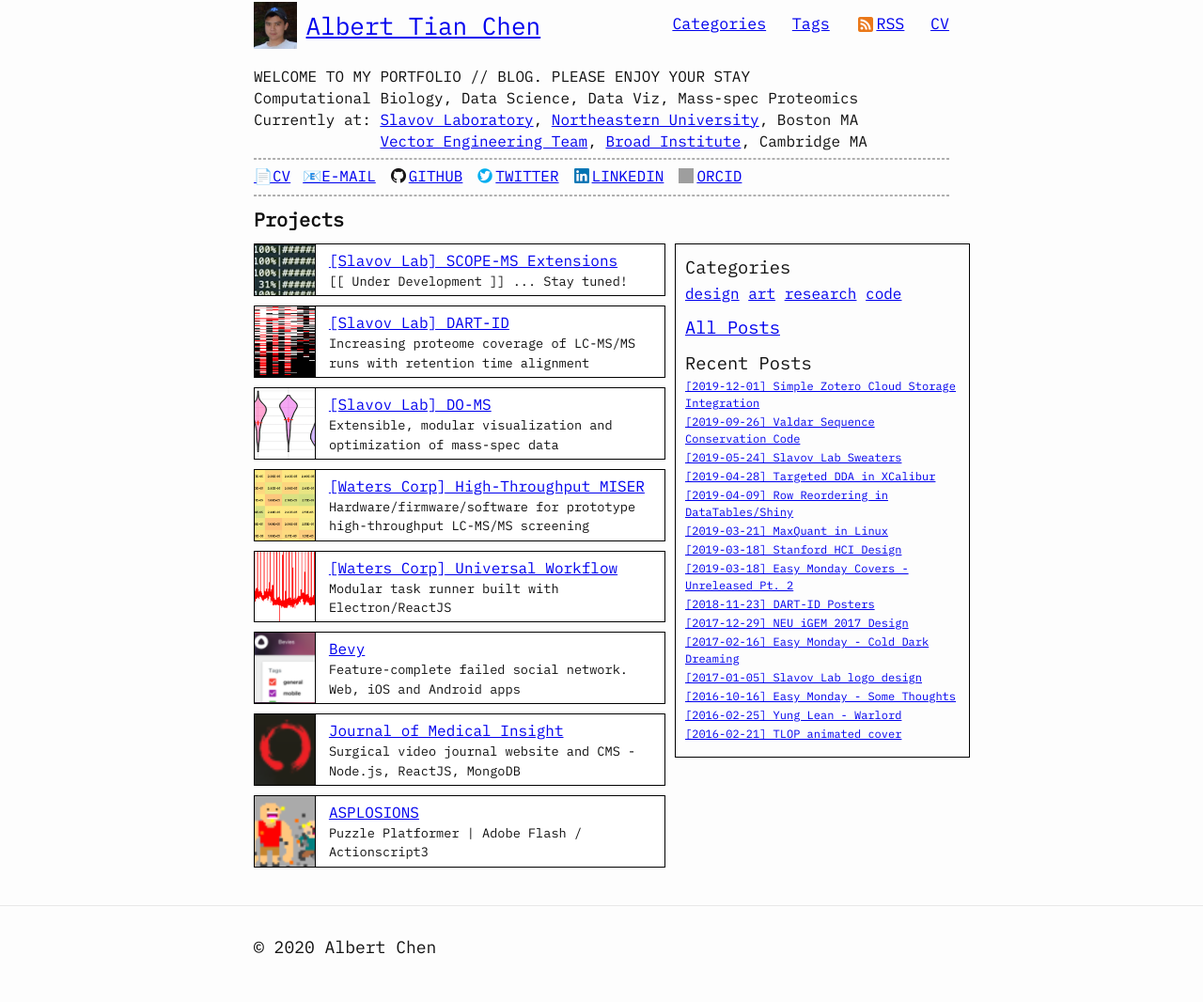
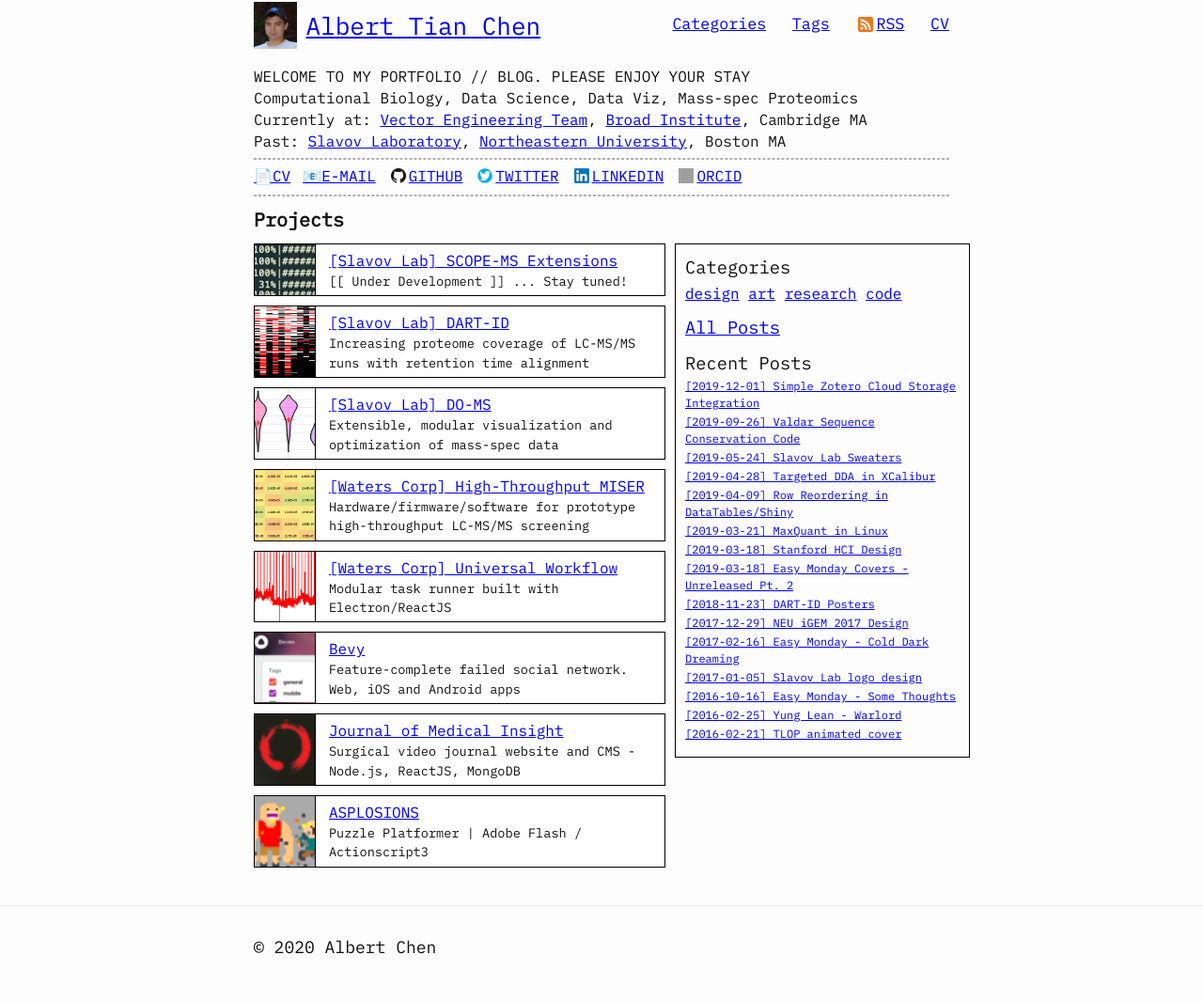
Before and after one commit to atc3/atc3.github.io, a Jekyll site: the page built from index.html, in a window 1280 px wide. Shown: the whole page at 94% size. Built offline with Jekyll 4.4.1, drawn with Linux system fonts in a browser that asks for light colours; grey boxes are pictures that could not be loaded.

Commit message:
Update home.html

```diff
--- a/_layouts/home.html
+++ b/_layouts/home.html
@@ -29,8 +29,8 @@
   <div class='abstract'>
     <p>WELCOME TO MY PORTFOLIO // BLOG. PLEASE ENJOY YOUR STAY</p>
     <p>Computational Biology, Data Science, Data Viz, Mass-spec Proteomics</p>
-    <p>Currently at: <a href="https://web.northeastern.edu/slavovlab" target="_blank" title="Slavov Lab Web Page">Slavov Laboratory</a>, <a href="https://northeastern.edu" target="_blank" title="Northeastern University Web Page">Northeastern University</a>, Boston MA</p>
-    <p>&nbsp;&nbsp;&nbsp;&nbsp;&nbsp;&nbsp;&nbsp;&nbsp;&nbsp;&nbsp;&nbsp;&nbsp;&nbsp;&nbsp;<a href="https://www.broadinstitute.org/vector-engineering/vector-engineering-team", target="_blank", title="Vector Engineering">Vector Engineering Team</a>, <a href="https://www.broadinstitute.org/", target="_blank", title="Broad Institute">Broad Institute</a>, Cambridge MA</p>
+    <p>Currently at: <a href="https://www.broadinstitute.org/vector-engineering/vector-engineering-team", target="_blank", title="Vector Engineering">Vector Engineering Team</a>, <a href="https://www.broadinstitute.org/", target="_blank", title="Broad Institute">Broad Institute</a>, Cambridge MA</p>
+    <p>Past: <a href="https://web.northeastern.edu/slavovlab" target="_blank" title="Slavov Lab Web Page">Slavov Laboratory</a>, <a href="https://northeastern.edu" target="_blank" title="Northeastern University Web Page">Northeastern University</a>, Boston MA</p>
     <hr />
     <ul class='abstract-links'>
       <li><a href="{{ "/assets/cv-albert-chen.pdf" | relative_url }}" target="_blank">📄CV</a></li>
```
